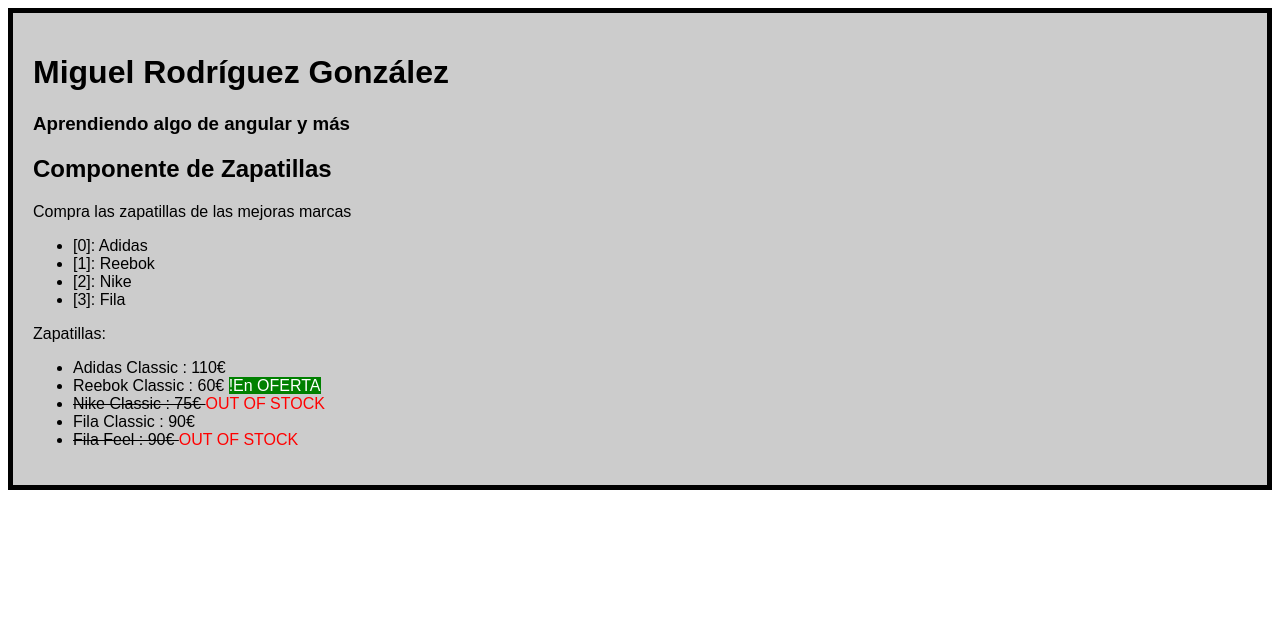
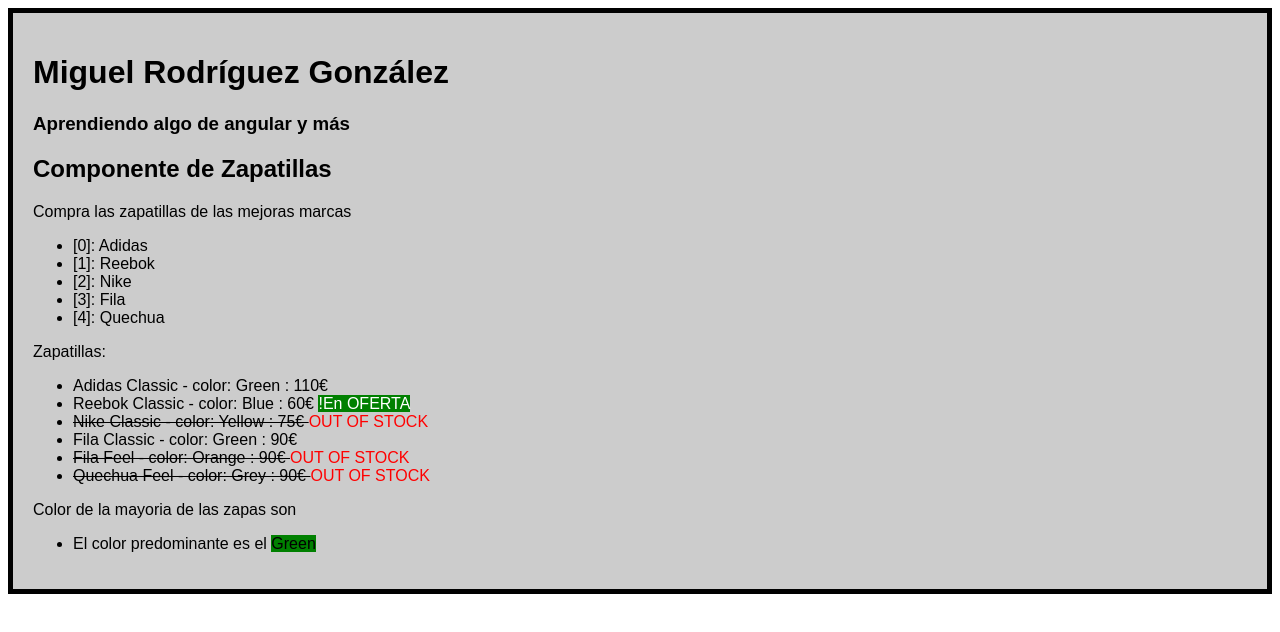
Before and after one commit to miguelrguez16/Proyecto-Portfolio, an Angular app: page / in a window 1280 px wide. Shown: the top 632 px of the page. Built offline with nearby package versions, Linux system fonts and the light colour scheme.

Commit message:
ngSwitch y ngSwitch case

```diff
--- a/src/app/zapatillas/zapatillas.component.html
+++ b/src/app/zapatillas/zapatillas.component.html
@@ -11,7 +11,7 @@
   <li *ngFor="let deportiva of zapas">
     <span
       [ngStyle]="{'text-decoration': !deportiva.stock ? 'line-through' : 'none'}" >
-      {{ deportiva.nombre }} : {{ deportiva.precio }}€
+      {{ deportiva.nombre }} - color: {{deportiva.color}} : {{ deportiva.precio }}€
     </span>
     <!-- <span *ngIf="deportiva.precio <=80" [style]="'background:green'"> !En OFERTA</span>-->
     <span
@@ -27,3 +27,11 @@
     </span>
   </li>
 </ul>
+<p> Color de la mayoria de las zapas son </p>
+<ul [ngSwitch]="color">
+    <li *ngSwitchCase="'Yellow'"> El color predominante es el <span style="background: yellow;">Yellow</span></li>
+    <li *ngSwitchCase="'Green'">El color predominante es el <span style="background: Green;">Green</span></li>
+    <li *ngSwitchCase="'Blue'">El color predominante es el <span style="background: Blue;">Blue</span></li>
+    <li *ngSwitchCase="'Orange'">El color predominante es el <span style="background: Orange;">Orange</span></li>
+    <li *ngSwitchCase="'Grey'">El color predominante es el <span style="background: Grey;">Grey</span></li>
+</ul>
--- a/src/app/zapatillas/zapatillas.component.ts
+++ b/src/app/zapatillas/zapatillas.component.ts
@@ -9,22 +9,27 @@
   public titulo: string;
   public zapas: Array<Zapatilla>;
   public marcas: Array<String>;
+  public color: string;
 
   constructor() {
     this.titulo = 'Componente de Zapatillas';
     this.zapas = [
-      new Zapatilla('Adidas Classic', 'Adidas', 110, 'green', true),
-      new Zapatilla('Reebok Classic', 'Reebok', 60, 'azul', true),
-      new Zapatilla('Nike Classic', 'Nike', 75, 'white', false),
-      new Zapatilla('Fila Classic', 'Fila', 90, 'green', true),
-      new Zapatilla('Fila Feel', 'Fila', 90, 'azul',false),
-
+      new Zapatilla('Adidas Classic', 'Adidas', 110, 'Green', true),
+      new Zapatilla('Reebok Classic', 'Reebok', 60, 'Blue', true),
+      new Zapatilla('Nike Classic', 'Nike', 75, 'Yellow', false),
+      new Zapatilla('Fila Classic', 'Fila', 90, 'Green', true),
+      new Zapatilla('Fila Feel', 'Fila', 90, 'Orange',false),
+      new Zapatilla('Quechua Feel', 'Quechua', 90, 'Grey',false),
     ];
     this.marcas = new Array();
+    this.color = "Green";
+
+
     console.log('Cargado Zapatillas');
   }
   ngOnInit(): void {
     console.table(this.zapas);
+    console.log(this.color);
     this.getMarcas();
   }
 
```
